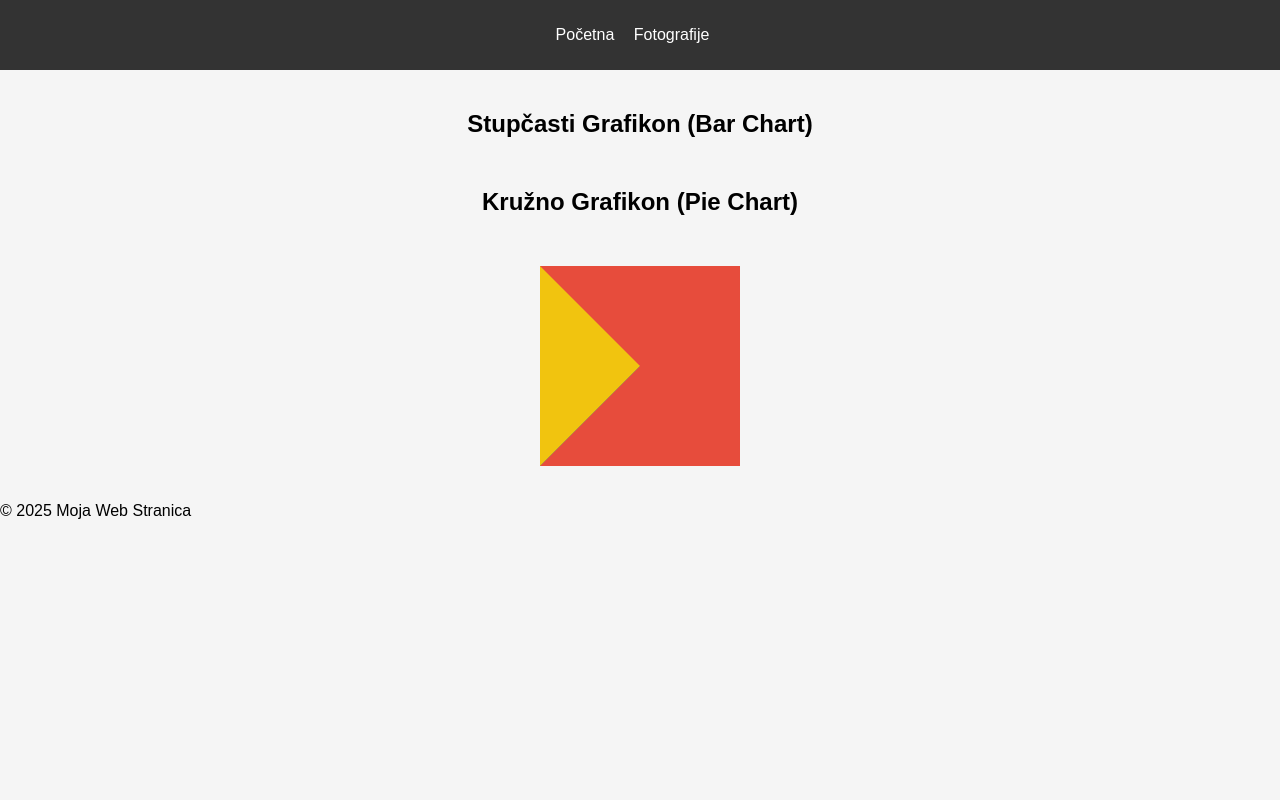
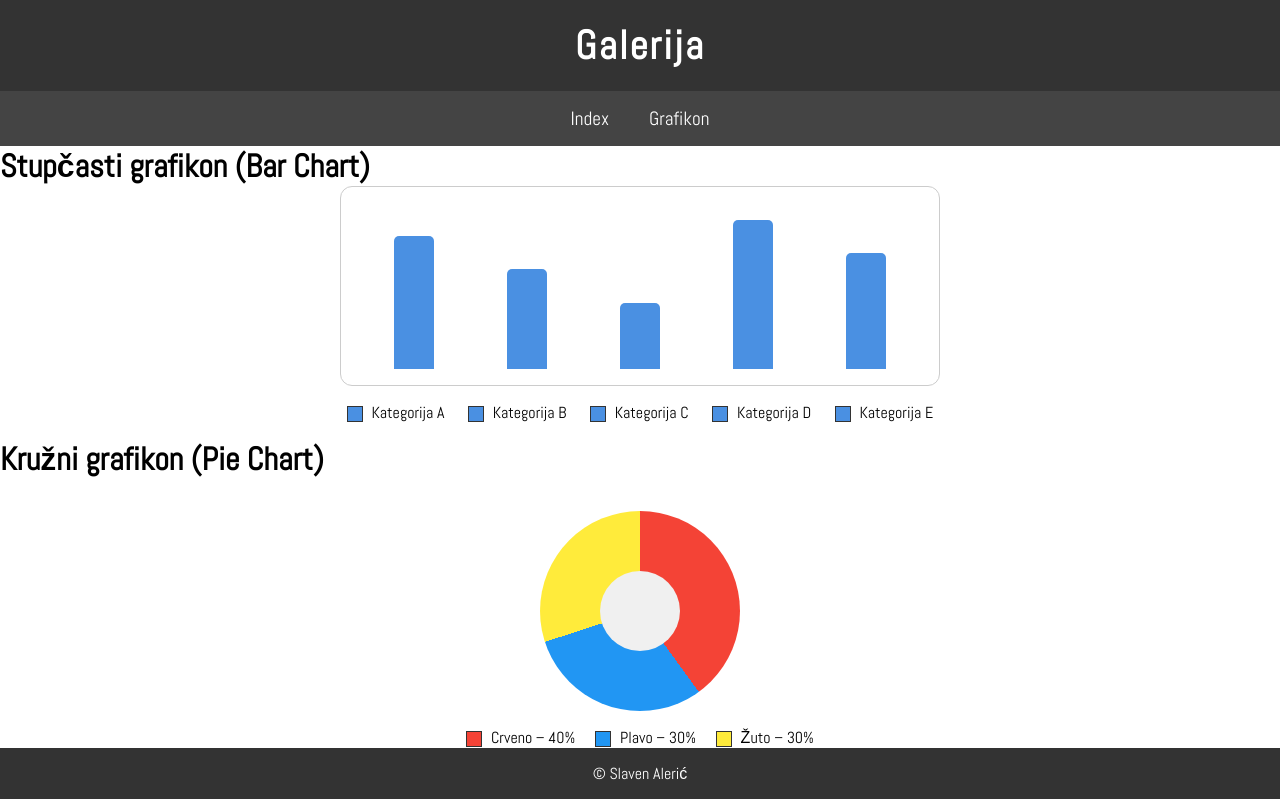
Before and after one commit to slavenaleric/moj-projekt, a website: page public/grafikon.html in a window 1280 px wide. Drawn offline with Linux system fonts and the light colour scheme.

Commit message:
Drugi commit

```diff
--- a/public/grafikon.html
+++ b/public/grafikon.html
@@ -6,39 +6,57 @@
     <title>Grafikon</title>
     <link rel="stylesheet" href="style_grafikon.css">
 </head>
-<body>
 <header>
-        <nav>
+    <h1>Galerija</h1>
+</header>
+
+<nav aria-labelledby="primarna-navigacija">
+    <h2 id="primarna-navigacija"></h2>
     <ul>
-                <li><a href="index.html">Početna</a></li>
-                <li><a href="images.html">Fotografije</a></li>
+        <li><a href="index.html">Index</a></li>
+        <li><a href="grafikon.html">Grafikon</a></li>
+
     </ul>
 </nav>
-    </header>
 
     <main>
-        <section class="chart-section">
-            <h1>Stupčasti Grafikon (Bar Chart)</h1>
+        <h1>Stupčasti grafikon (Bar Chart)</h1>
+        <div class="bar-chart-container">
           <div class="bar-chart">
-                <div class="bar" style="height: 33%;" data-info="Industrija"></div>
-                <div class="bar" style="height: 67%;" data-info="Kućanstva"></div>
-                <div class="bar" style="height: 50%;" data-info="Transport"></div>
-                <div class="bar" style="height: 100%;" data-info="Zdravstvo"></div>
-                <div class="bar" style="height: 83%;" data-info="Obrazovanje"></div>
+            <div class="bar" style="--value: 80%" title="80%"></div>
+            <div class="bar" style="--value: 60%" title="60%"></div>
+            <div class="bar" style="--value: 40%" title="40%"></div>
+            <div class="bar" style="--value: 90%" title="90%"></div>
+            <div class="bar" style="--value: 70%" title="70%"></div>
+          </div>
+          <div class="bar-legend">
+            <ul>
+              <li><span class="color-box" style="background-color: #4a90e2;"></span> Kategorija A</li>
+              <li><span class="color-box" style="background-color: #4a90e2;"></span> Kategorija B</li>
+              <li><span class="color-box" style="background-color: #4a90e2;"></span> Kategorija C</li>
+              <li><span class="color-box" style="background-color: #4a90e2;"></span> Kategorija D</li>
+              <li><span class="color-box" style="background-color: #4a90e2;"></span> Kategorija E</li>
+            </ul>
+          </div>
         </div>
 
-            <h2>Kružno Grafikon (Pie Chart)</h2>
+        <h1>Kružni grafikon (Pie Chart)</h1>
+        <div class="pie-chart-container">
           <div class="pie-chart">
-                <div class="pie-segment" style="transform: rotate(0deg); background-color: #3498db;" data-info="Industrija"></div>
-                <div class="pie-segment" style="transform: rotate(90deg); background-color: #2ecc71;" data-info="Kućanstva"></div>
-                <div class="pie-segment" style="transform: rotate(180deg); background-color: #f1c40f;" data-info="Transport"></div>
-                <div class="pie-segment" style="transform: rotate(270deg); background-color: #e74c3c;" data-info="Zdravstvo"></div>
+            <div class="center-circle"></div>
           </div>
-        </section>
+          <div class="pie-legend">
+            <ul>
+              <li><span class="color-box" style="background-color: #f44336;"></span> Crveno – 40%</li>
+              <li><span class="color-box" style="background-color: #2196f3;"></span> Plavo – 30%</li>
+              <li><span class="color-box" style="background-color: #ffeb3b;"></span> Žuto – 30%</li>
+            </ul>
+          </div>
+        </div>
     </main>
 
     <footer>
-        <p>&copy; 2025 Moja Web Stranica</p>
+        <p>&copy; Slaven Alerić</p>
     </footer>
 </body>
 </html>
--- a/public/style.css
+++ b/public/style.css
@@ -1,4 +1,4 @@
-/* General Styles */
+@import url('https://fonts.googleapis.com/css?family=Abel');
 * {
     margin: 0;
     padding: 0;
@@ -6,11 +6,10 @@
 }
 
 body {
-    font-family: Arial, sans-serif;
-    line-height: 1.6;
-    background-color: #f4f4f4;
-    color: #333;
-}
+    font-family: 'Abel', sans-serif;
+    margin: 0;
+    padding: 0;
+  }
 
 /* Header */
 header {
@@ -103,7 +102,6 @@ table tr:nth-child(even) {
     background-color: #f9f9f9;
 }
 
-/* Footer */
 footer {
     text-align: center;
     background-color: #333;
@@ -131,43 +129,38 @@ footer {
 }
 
 
-/* Osnovni stilovi za aside */
 aside {
-    width: 100%; /* Puna širina za mobile uređaje */
+    width: 100%;
     display: flex;
     justify-content: center;
     margin-top: 20px;
 }
 
-/* Stil za slike unutar aside */
 aside picture {
     width: 100%;
-    max-width: 600px; /* Maksimalna širina slike za desktop verzije */
+    max-width: 600px;
     display: block;
 }
 
 aside img {
     width: 100%;
     height: auto;
-    transition: opacity 0.3s ease, transform 0.3s ease; /* Dodajemo efekt prijelaza */
+    transition: opacity 0.3s ease, transform 0.3s ease;
 }
 
-/* Efekti pri prelasku mišem (hover) */
 aside img:hover {
-    opacity: 0.8; /* Promjena prozirnosti */
-    transform: scale(1.05); /* Lagano uvećanje slike */
+    opacity: 0.8;
+    transform: scale(1.05);
 }
 
-/* Postavke za mobilne uređaje */
 @media (max-width: 767px) {
     aside {
-        order: 2; /* Postavlja aside ispod tablice na mobilnim uređajima */
+        order: 2;
     }
 }
 
-/* Postavke za desktop uređaje */
 @media (min-width: 768px) {
     aside {
-        order: 1; /* Postavlja aside desno od tablice na desktopu */
+        order: 1;
     }
 }
--- a/public/style_grafikon.css
+++ b/public/style_grafikon.css
@@ -1,118 +1,161 @@
-/* Osnovne postavke za tijelo stranice */
-body {
-    font-family: Arial, sans-serif;
+@import url('https://fonts.googleapis.com/css?family=Abel');
+@import "compass/css3";
+
+* {
     margin: 0;
     padding: 0;
-    background-color: #f5f5f5;
+    box-sizing: border-box;
 }
 
-header {
-    background-color: #333;
-    padding: 10px 0;
-    text-align: center;
-}
-
-header nav ul {
-    list-style: none;
+body {
+    font-family: 'Abel', sans-serif;
+    margin: 0;
     padding: 0;
   }
 
-header nav ul li {
-    display: inline;
-    margin-right: 15px;
+/* Header */
+header {
+    background-color: #333;
+    color: white;
+    text-align: center;
+    padding: 20px;
 }
 
-header nav ul li a {
-    color: white;
-    text-decoration: none;
+header h1 {
+    font-size: 2.5rem;
+    letter-spacing: 2px;
 }
 
-main {
-    padding: 20px;
+/* Navigation */
+nav {
+    background-color: #444;
+    padding: 15px;
 }
+
+nav ul {
+    list-style: none;
+    display: flex;
+    justify-content: center;
+}
+
+nav ul li {
+    margin: 0 20px;
+}
+
+nav ul li a {
+    text-decoration: none;
+    color: white;
+    font-size: 1.2rem;
+    transition: color 0.3s;
+}
+
+nav ul li a:hover {
+    color: #ff6347; /* Tomato color */
+}
+
 
 .chart-section {
     text-align: center;
 }
 
+
+.bar-chart-container {
+    max-width: 600px;
+    margin: 0 auto;
+  }
+
   .bar-chart {
     display: flex;
+    align-items: flex-end;
     justify-content: space-around;
-    margin-top: 30px;
-    align-items: flex-end; /* Poravnanje stupaca od dna */
+    height: 200px;
+    background: #fff;
+    padding: 1rem;
+    border: 1px solid #ccc;
+    border-radius: 12px;
+    overflow: hidden;
   }
 
   .bar {
-    width: 50px;
-    background-color: #3498db;
-    border-radius: 5px;
-    animation: grow 2s ease-in-out forwards;
-    transition: background-color 0.3s;
+    width: 40px;
+    background: #4a90e2;
+    height: 0;
+    border-radius: 5px 5px 0 0;
+    animation: growBar 1s ease-out forwards;
   }
 
-.bar:hover {
-    background-color: #2980b9;
-}
-
-/* Animacija za stupce */
-@keyframes grow {
-    0% {
-        height: 0;
-    }
-    100% {
-        height: inherit;
+  @keyframes growBar {
+    to {
+      height: var(--value);
     }
   }
 
-/* Stilovi za kružni grafikon */
-.pie-chart {
-    width: 200px;
-    height: 200px;
-    border-radius: 50%;
-    position: relative;
-    margin: 0 auto;
-    margin-top: 50px;
+  .bar-legend ul {
+    list-style: none;
+    padding: 0;
+    margin: 1rem 0;
+    display: flex;
+    justify-content: space-around;
+    flex-wrap: wrap;
+    gap: 10px;
   }
 
-.pie-segment {
-    position: absolute;
-    width: 100%;
-    height: 100%;
-    clip-path: polygon(50% 50%, 100% 0, 100% 100%, 0 100%, 0 0);
-    background-color: #3498db;
-    transition: background-color 0.3s ease;
-    z-index: 1;
+  .color-box {
+    display: inline-block;
+    width: 16px;
+    height: 16px;
+    margin-right: 5px;
+    vertical-align: middle;
+    border: 1px solid #333;
   }
 
-.pie-segment:hover {
-    background-color: #16a085;
-}
 
-/* Responsivnost za manje ekrane */
-@media (max-width: 768px) {
-    .bar-chart {
-        flex-direction: column;
-        align-items: center;
-    }
 
-    .bar {
-        width: 80%;
-        margin-bottom: 10px;
+  .pie-chart-container {
+    text-align: center;
+    margin-top: 2rem;
   }
 
   .pie-chart {
-        width: 150px;
-        height: 150px;
+    position: relative;
+    width: 200px;
+    height: 200px;
+    margin: 1rem auto;
+    border-radius: 50%;
+    background: conic-gradient(
+      #f44336 0% 40%,
+      #2196f3 40% 70%,
+      #ffeb3b 70% 100%
+    );
   }
 
-    .pie-segment {
-        clip-path: polygon(50% 50%, 100% 0, 100% 100%, 0 100%, 0 0);
-    }
+  .center-circle {
+    position: absolute;
+    top: 50%;
+    left: 50%;
+    width: 80px;
+    height: 80px;
+    background: #f0f0f0;
+    border-radius: 50%;
+    transform: translate(-50%, -50%);
   }
 
-@media (max-width: 480px) {
-    header nav ul li {
-        display: block;
-        margin-bottom: 10px;
+  .pie-legend ul {
+    list-style: none;
+    padding: 0;
+    margin-top: 1rem;
+    display: flex;
+    justify-content: center;
+    gap: 20px;
+    flex-wrap: wrap;
   }
+
+  footer {
+    text-align: center;
+    background-color: #333;
+    color: white;
+    padding: 15px;
+    position: relative;
+    bottom: 0;
+    width: 100%;
 }
--- a/public/style_slike.css
+++ b/public/style_slike.css
@@ -1,5 +1,31 @@
 @import url('https://fonts.googleapis.com/css?family=Abel');
 
+* {
+  margin: 0;
+  padding: 0;
+  box-sizing: border-box;
+}
+
+body {
+  font-family: 'Abel', sans-serif;
+  margin: 0;
+  padding: 0;
+}
+
+/* Header */
+header {
+  background-color: #333;
+  color: white;
+  text-align: center;
+  padding: 20px;
+}
+
+header h1 {
+  font-size: 2.5rem;
+  letter-spacing: 2px;
+}
+
+/* Navigation */
 nav {
   background-color: #444;
   padding: 15px;
@@ -26,18 +52,6 @@ nav ul li a:hover {
   color: #ff6347; /* Tomato color */
 }
 
-body {
-  font-family: 'Abel', sans-serif;
-  margin: 0;
-  padding: 0;
-}
-
-h1 {
-  font-weight: 100;
-  font-size: 40px;
-  text-align: center;
-  margin-top: 30px;
-}
 
 .container {
   width: 90%;
@@ -110,12 +124,10 @@ a.image-popup-vertical-fit {
     border-radius: 10px;
 }
 
-/* Kada klikneš na sliku, aktivira se :target */
 .zoomed:target {
     display: flex;
 }
 
-/* Stil za X dugme za zatvaranje */
 .close {
     position: absolute;
     top: 20px;
@@ -130,3 +142,13 @@ a.image-popup-vertical-fit {
   font-size: 2rem;
   text-align: center;
 }
+
+footer {
+  text-align: center;
+  background-color: #333;
+  color: white;
+  padding: 15px;
+  position: relative;
+  bottom: 0;
+  width: 100%;
+}
```
Also changed, not shown: public/index.html (+9 -5 lines), public/slike.html (+3 -1 lines). Lines whose indentation alone changed are shown as unchanged.
